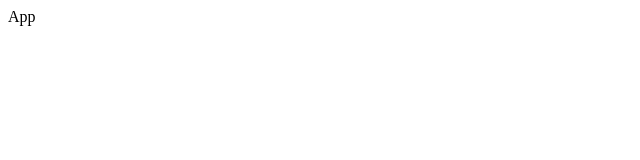
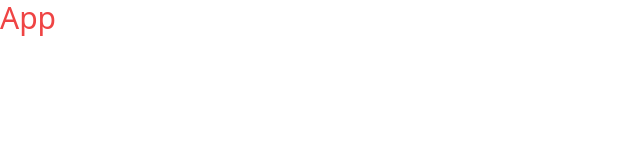
Before and after one commit to Sabuhi0/react-typing-speed, a React (Vite) app: page / in a window 1280 px wide. Shown: the top 160 px of the page, without its empty margins (0-640 px from the left). Built offline with nearby package versions, Linux system fonts and the light colour scheme.

Commit message:
install tailwind

```diff
--- a/package.json
+++ b/package.json
@@ -16,6 +16,9 @@
     "@types/react": "^18.0.17",
     "@types/react-dom": "^18.0.6",
     "@vitejs/plugin-react": "^2.1.0",
+    "autoprefixer": "^10.4.12",
+    "postcss": "^8.4.18",
+    "tailwindcss": "^3.1.8",
     "vite": "^3.1.0"
   }
 }
--- /dev/null
+++ b/postcss.config.cjs
@@ -0,0 +1,6 @@
+module.exports = {
+  plugins: {
+    tailwindcss: {},
+    autoprefixer: {},
+  },
+}
--- a/src/App.jsx
+++ b/src/App.jsx
@@ -1,7 +1,7 @@
 
 const App = () => {
   return (
-    <> App </>
+    <h1 className="text-red-500 text-3xl"> App </h1>
   )
 }
 
--- a/src/index.css
+++ b/src/index.css
@@ -0,0 +1,3 @@
+@tailwind base;
+@tailwind components;
+@tailwind utilities;
--- /dev/null
+++ b/tailwind.config.cjs
@@ -0,0 +1,11 @@
+/** @type {import('tailwindcss').Config} */
+module.exports = {
+  content: [
+    "./index.html",
+    "./src/**/*.{js,ts,jsx,tsx}",
+  ],
+  theme: {
+    extend: {},
+  },
+  plugins: [],
+}
```
Also changed, not shown: 1 other file (tests, documents, lock files or other folders).
